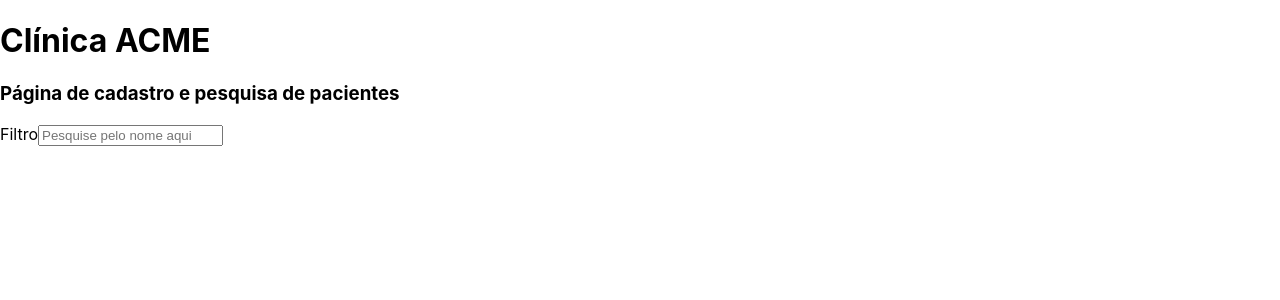
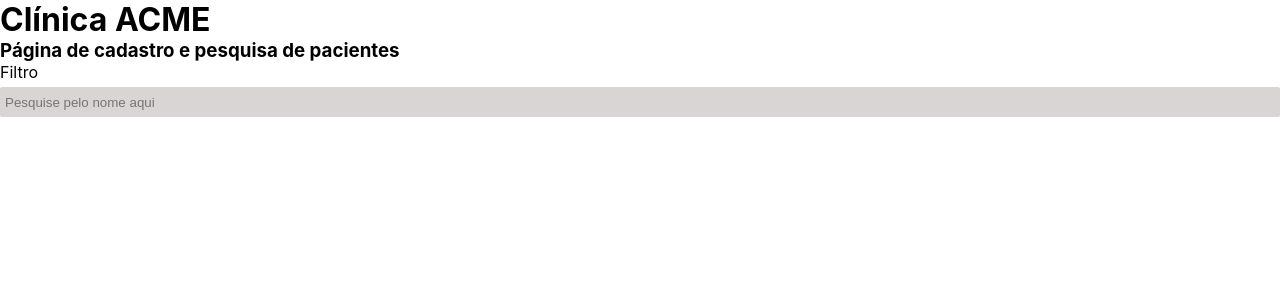
Before and after one commit to mallmann02/stable-js-interprocess, a React (Create React App) app: page / in a window 1280 px wide. Shown: the top 300 px of the page. Built offline with nearby package versions, Linux system fonts and the light colour scheme; the HTML template or start-up script is replaced by a standard one.

Commit message:
up: reset css definitions and add global presets

```diff
--- a/src/index.css
+++ b/src/index.css
@@ -1,3 +1,23 @@
+* {
+  box-sizing: border-box;
+  margin: 0;
+  padding: 0;
+}
+
+label {
+  display: flex;
+  flex-direction: column;
+  gap: 5px;
+}
+
+input {
+  border-radius: 2px;
+  padding: 2px 5px;
+  border: none;
+  background-color: rgb(218, 213, 213);
+  height: 30px;
+}
+
 body {
   margin: 0;
   font-family: -apple-system, BlinkMacSystemFont, 'Segoe UI', 'Roboto', 'Oxygen',
```
